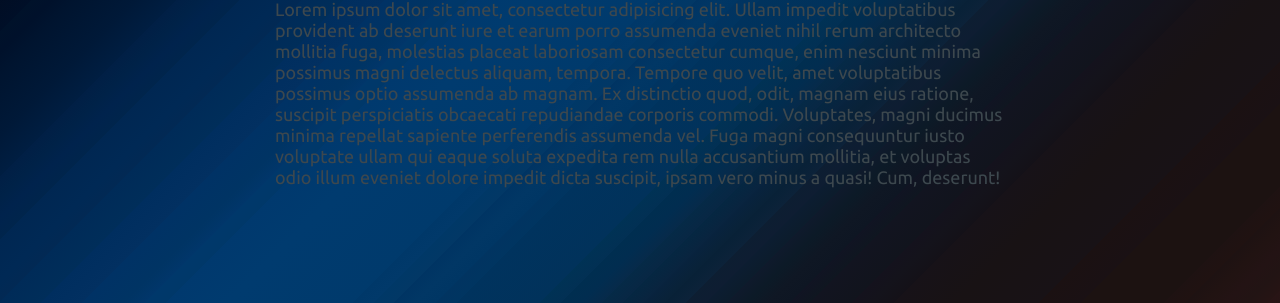
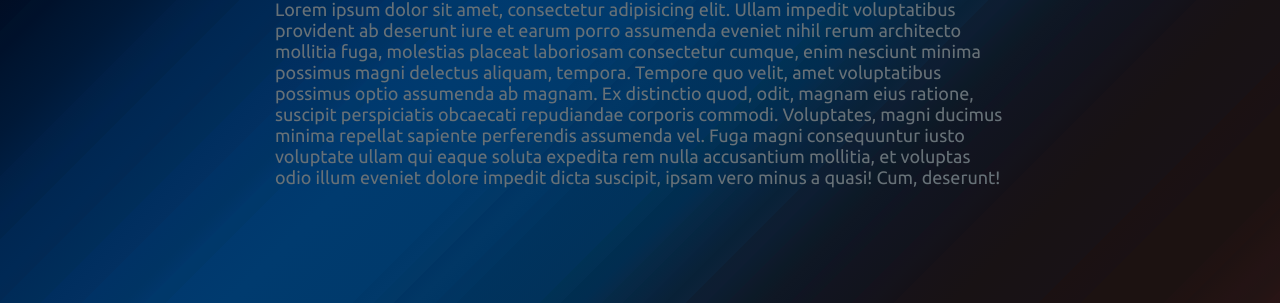
Before and after one commit to Nooblyk/Nooblyk.github.io, a plain HTML site: page index.html in a window 1280 px wide. Shown: the part 260-563 px from the top of the page. Drawn offline with nearby package versions, Linux system fonts and the light colour scheme.

Commit message:
4 commit

```diff
--- a/css/style.css
+++ b/css/style.css
@@ -8,7 +8,7 @@ body {
 
 * {
     font: 18px 'Ubuntu', sans-serif;
-    color: #3d484e;
+    color: #677177;
 
 }
 
```
